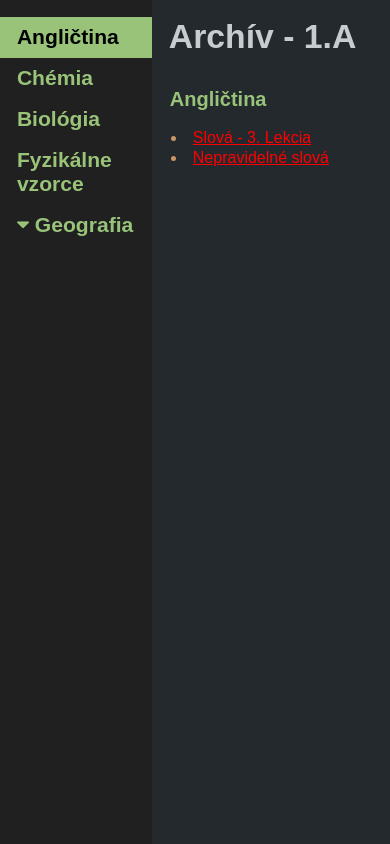
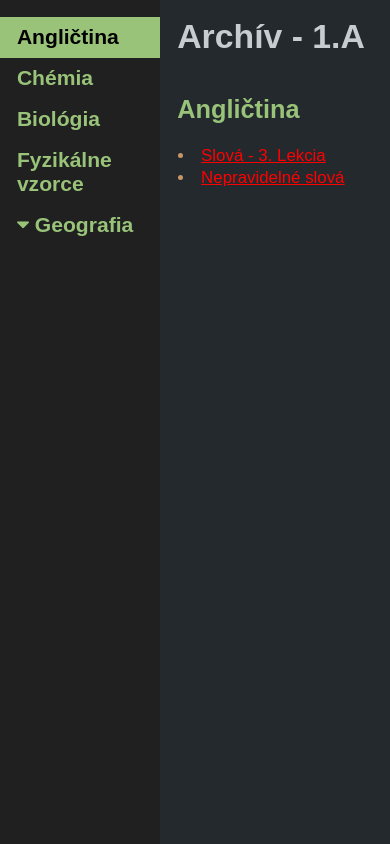
Before and after one commit to NinaKonecna/NinaKonecna.github.io, a plain HTML site: page archive.html in a window 390 px wide. Both pictures are taken after a click on the label "Angličtina". Drawn offline with Linux system fonts and the light colour scheme.

Commit message:
Update styles.css

```diff
--- a/styles.css
+++ b/styles.css
@@ -23,7 +23,7 @@
   position: fixed;
   height: 100%;
   overflow: auto;
-  min-width: 18vh;
+  min-width: 19vh;
 }
 
 #Menu label:hover {
@@ -68,22 +68,10 @@ h1{
   min-width: 15vh;
 
 }
-.content{
-  margin-left: 17%;
-  padding: 1px;
-}
-#MainText{
+#MainText, .content{
   padding: 1vh;
   padding-left: 0;
-  margin-left: 17%;
-}
-@media screen and ( max-width: 600px ){
-    #MainText{
-        margin-left: 20vh;
-    }
-    .content{
-      margin-left: 20vh;
-    }
+  margin-left: calc(max(21vh,17%));
 }
 .UnSelectedpointer:hover + #dropdown-content {
   display: block;
@@ -102,7 +90,7 @@ h2, label{
   -ms-user-select: none;
   user-select: none;
   color: #98c379;
-  font-size: 20px;
+  font-size: 3vh;
 }
 .pointer{
   cursor: pointer;
@@ -132,7 +120,7 @@ div{
 }
 li.default{
   color: rgb(200, 150, 100);
-  font-size:16px;
+  font-size: 2vh;
   margin-left: 0px;
   padding: 1px;
 }
```
